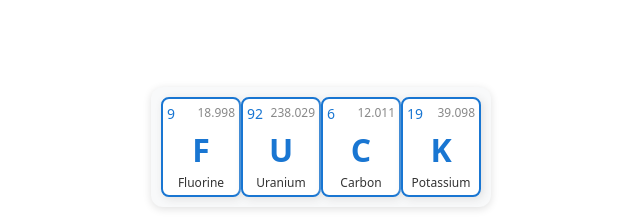
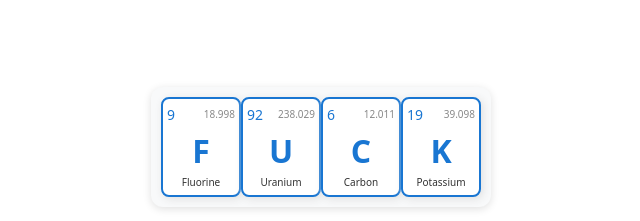
Before and after one commit to Benzyl-titanium/ChemElemSplice, a Vue app: page / in a window 1280 px wide. Shown: the part 226-447 px from the top of the page, without its empty margins (319-959 px from the left). Built offline with nearby package versions, Linux system fonts and the light colour scheme.

Commit message:
add more examples

```diff
--- a/src/components/ElementBlock.vue
+++ b/src/components/ElementBlock.vue
@@ -47,7 +47,7 @@ const props = defineProps<{ element: Element }>();
   color: #1976d2;
 }
 .mass {
-  font-size: 12px;
+  font-size: 10px;
   color: #888;
 }
 .symbol {
@@ -56,7 +56,7 @@ const props = defineProps<{ element: Element }>();
   color: #1976d2;
 }
 .name {
-  font-size: 12px;
+  font-size: 10px;
   color: #333;
 }
 </style>
--- a/src/elements.ts
+++ b/src/elements.ts
@@ -126,5 +126,4 @@ export const elements: Element[] = [
   { symbol: "Og", name: "Oganesson", number: 118, mass: 294.000 }
 ]; // 无j,q
 
-
 export const customOrder: number[] = [9,92,6,19];
```
Also changed, not shown: 11 other files (tests, documents, lock files or other folders).
